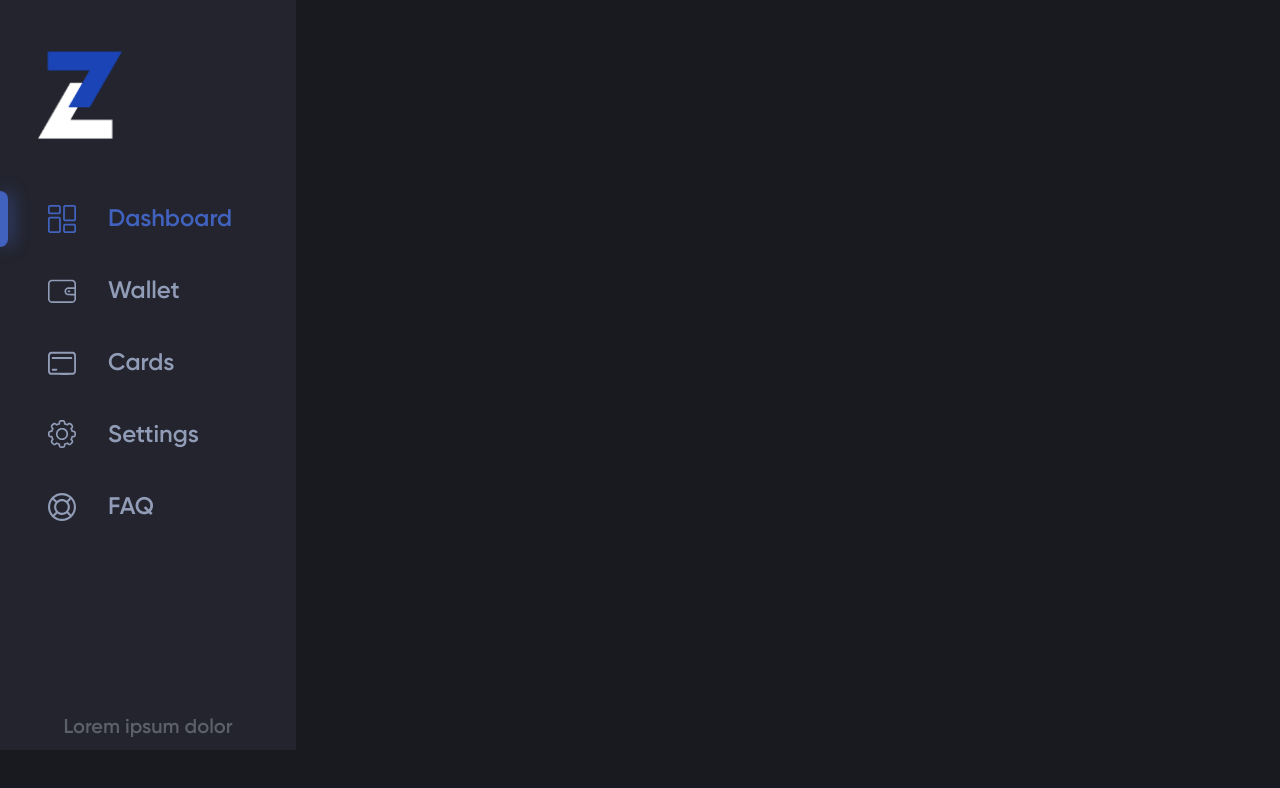
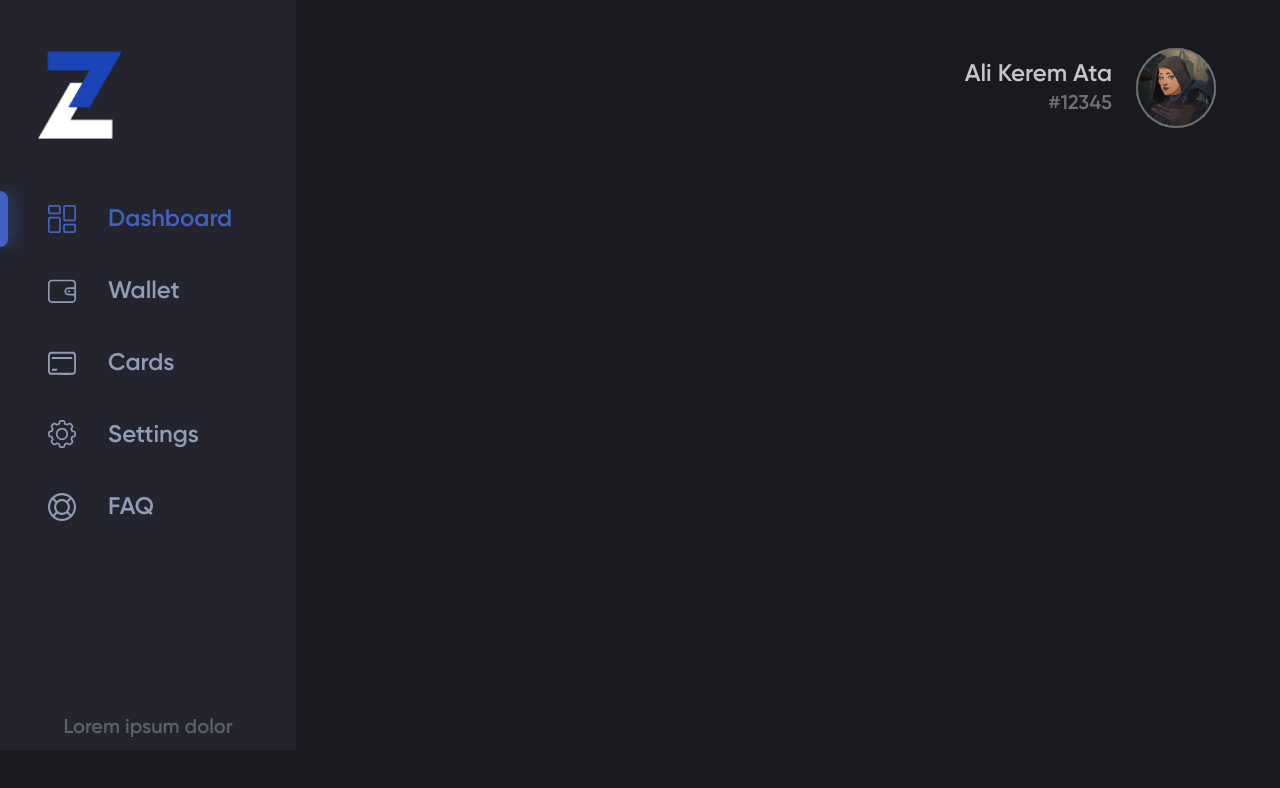
Before and after one commit to sabakukhyraa/xtrade-frontend, a React (Create React App) app: page / in a window 1280 px wide. Shown: the top 788 px of the page. Built offline with nearby package versions, Linux system fonts and the light colour scheme.

Commit message:
ProfileSection created

```diff
--- a/src/App.js
+++ b/src/App.js
@@ -1,11 +1,15 @@
 import "./index.css";
 import "./components/Sidebar";
 import Sidebar from "./components/Sidebar";
+import ProfileSection from "./components/ProfileSection";
 
 function App() {
   return (
-    <div>
+    <div className="flex">
       <Sidebar />
+      <div className="flex items-center flex-col container">
+        <ProfileSection />
+      </div>
     </div>
   );
 }
--- /dev/null
+++ b/src/components/ProfileSection.js
@@ -0,0 +1,11 @@
+export default function ProfileSection() {
+  return (
+    <div className="flex items-center self-end gap-x-6 p-12">
+      <div className="flex flex-col items-end">
+        <h2 className="text-gray text-2xl font-semibold">Ali Kerem Ata</h2>
+        <p className="text-darkgray text-xl font-semibold">#12345</p>
+      </div>
+      <img className="object-cover rounded-full aspect-square w-10 h-10 md:w-20 md:h-20" src="/assets/exampleAvatar.jpg" alt="" />
+    </div>
+  );
+}
--- a/src/components/Sidebar.js
+++ b/src/components/Sidebar.js
@@ -2,7 +2,7 @@ import Icons from "./Icons";
 
 export default function Sidebar() {
   return (
-    <div className="fixed h-[750px] top-0 left-0 flex flex-col justify-between items-center bg-back-front font-semibold ">
+    <aside className="h-[750px] top-0 left-0 flex flex-col justify-between items-center bg-back-front font-semibold">
       <div>
         <img className="md:m-8 md:my-12 logo" src="/assets/logo.png" alt="logo" />
         <ul className="text-faint flex flex-col navbar gap-y-4 text-2xl">
@@ -56,6 +56,6 @@ export default function Sidebar() {
       <span className="text-extraFaint text-xl font-semibold mb-2 md:inline hidden">
         Lorem ipsum dolor
       </span>
-    </div>
+    </aside>
   );
 }
```
Also changed, not shown: public/assets/exampleAvatar.jpg (added).
